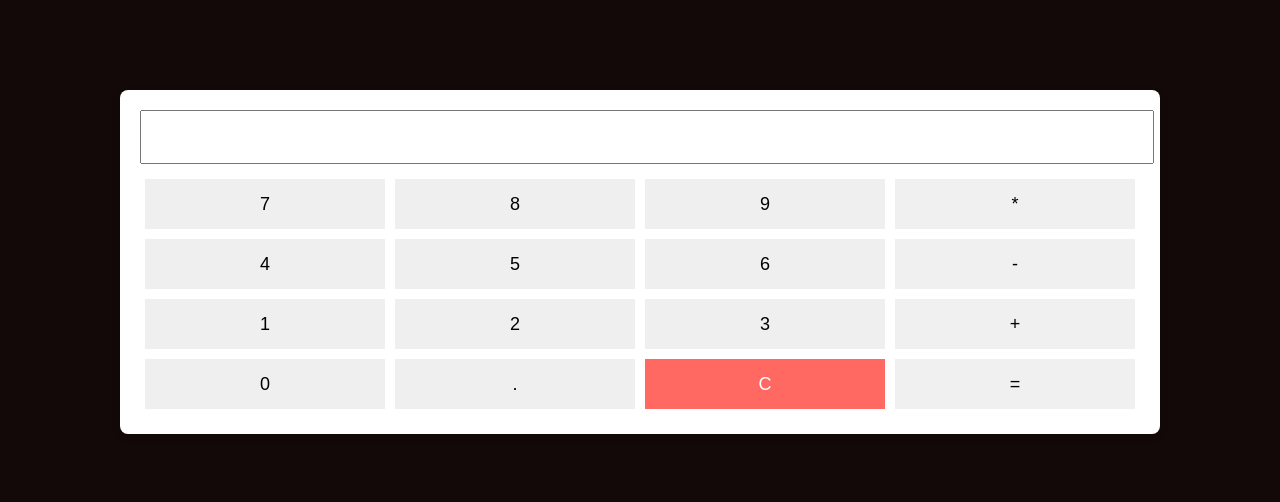
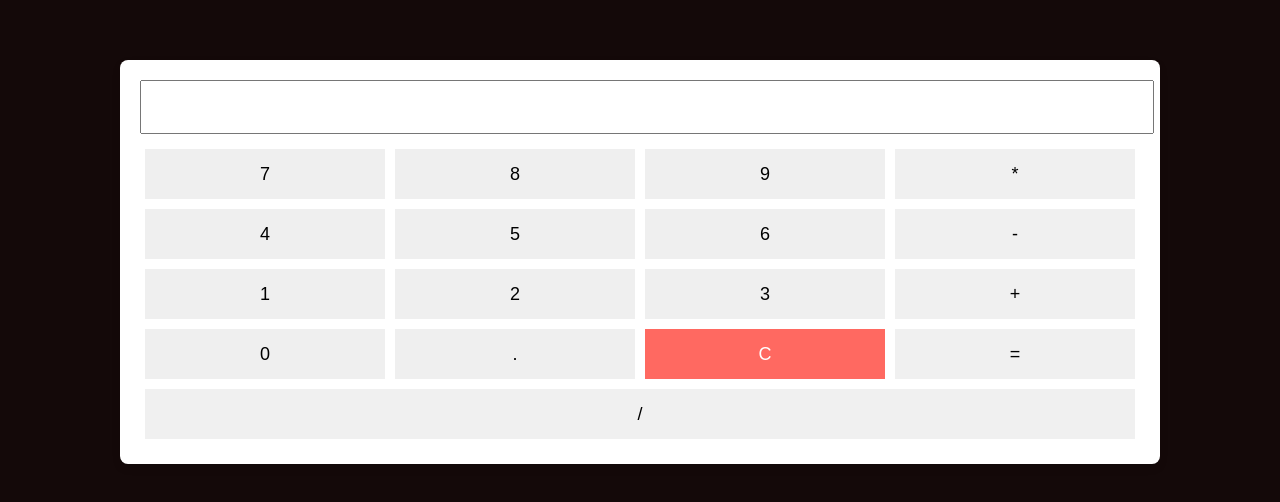
Before and after one commit to honoremwise/calculator-task, a plain HTML site: page index.html in a window 1280 px wide. Shown: the part 138-640 px from the top of the page. Drawn offline with Linux system fonts and the light colour scheme.

Commit message:
added divide option

```diff
--- a/index.html
+++ b/index.html
@@ -5,7 +5,6 @@
   <meta name="viewport" content="width=device-width, initial-scale=1.0">
   <title>Calculator Andela Task</title>
   <link rel="stylesheet" href="styles.css" type="text/css">
-
 </head>
 <body>
   <div class="calculator">
@@ -34,6 +33,9 @@
       <button class="clear" onclick="clearDisplay()">C</button>
       <button class="operator" onclick="calculate()">=</button>
     </div>
+    <div class="row">
+      <button class="operator" onclick="appendToDisplay('/')">/</button>
+    </div>
   </div>
 
   <script>
```
